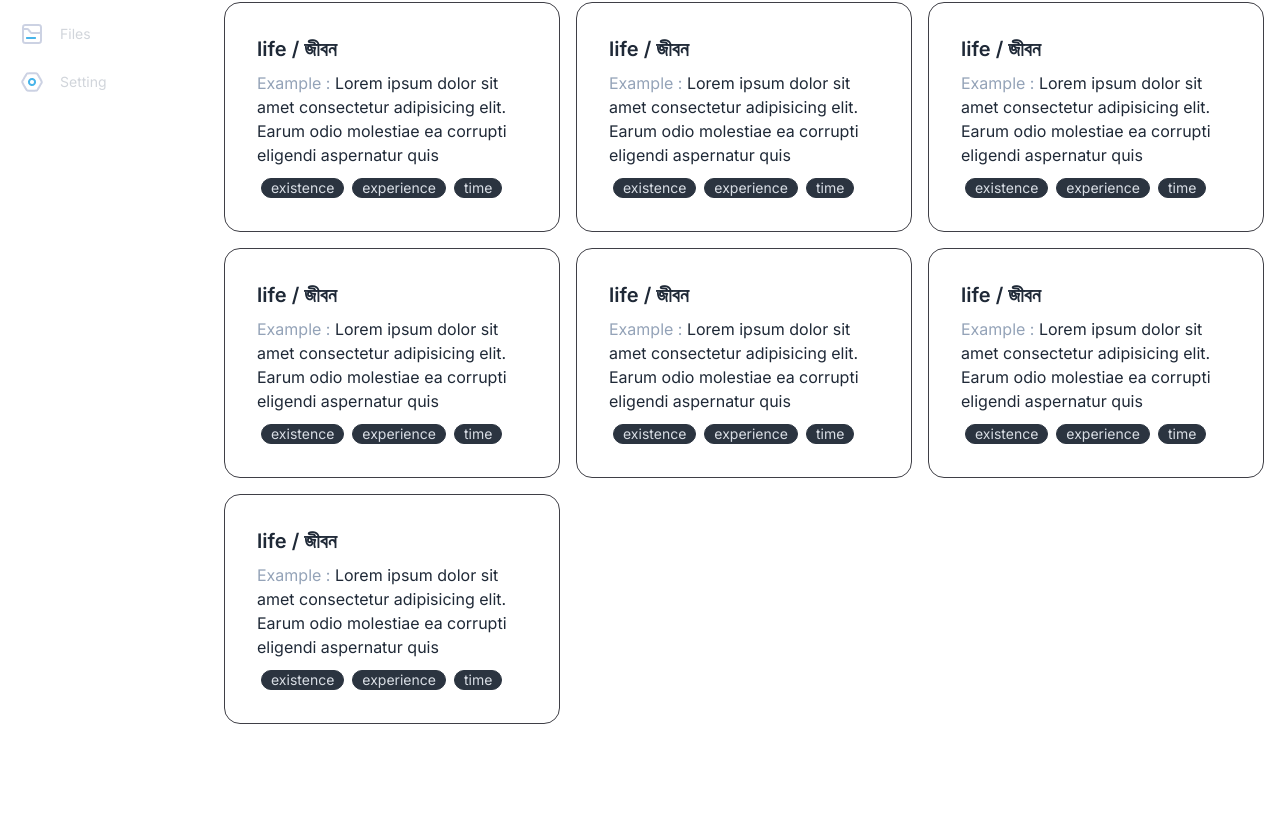
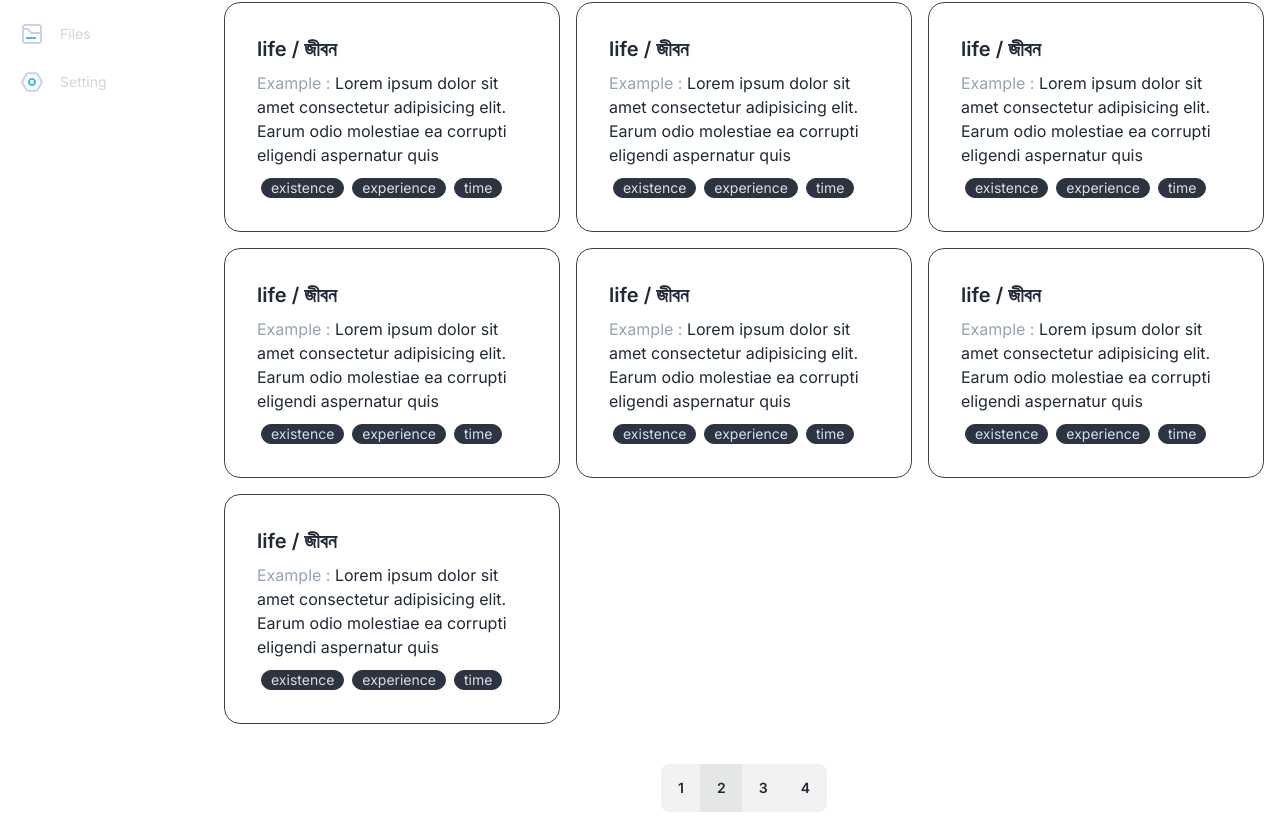
Before and after one commit to udaysarkarud/word-shuffler-2, a Next.js app: page /listofwords in a window 1280 px wide. Shown: the part 414-1242 px from the top of the page. Before the commit the page ends 1154 px from the top, so only its background shows below. Built offline with nearby package versions, Linux system fonts and the light colour scheme.

Commit message:
style: added pagination style

```diff
--- a/src/app/listofwords/page.tsx
+++ b/src/app/listofwords/page.tsx
@@ -1,3 +1,4 @@
+import Pagination from '@/components/Pagination/Pagination';
 import WordCard from '@/components/WordCard/WordCard';
 import WordSearch from '@/components/WordSearch/WordSearch';
 import React from 'react';
@@ -20,6 +21,7 @@ const listofwords = () => {
         <WordCard />
         <WordCard />
       </div>
+      <Pagination />
     </div>
   );
 };
--- /dev/null
+++ b/src/components/Pagination/Pagination.tsx
@@ -0,0 +1,16 @@
+import React from 'react';
+
+const Pagination = () => {
+  return (
+    <div className="mt-10 flex justify-center">
+      <div className="join">
+        <button className="join-item btn">1</button>
+        <button className="join-item btn btn-active">2</button>
+        <button className="join-item btn">3</button>
+        <button className="join-item btn">4</button>
+      </div>
+    </div>
+  );
+};
+
+export default Pagination;
--- a/src/components/WordCard/WordCard.tsx
+++ b/src/components/WordCard/WordCard.tsx
@@ -14,7 +14,7 @@ const WordCard = () => {
           Lorem ipsum dolor sit amet consectetur adipisicing elit. Earum odio
           molestiae ea corrupti eligendi aspernatur quis
         </p>
-        <p>
+        <p className="hidden sm:block">
           <span className="badge badge-neutral mx-1 hover:bg-blue-500">
             existence
           </span>
```
